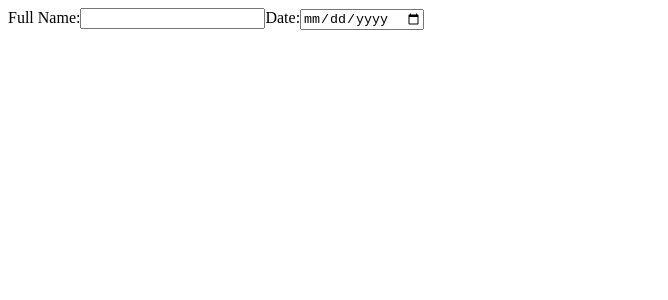
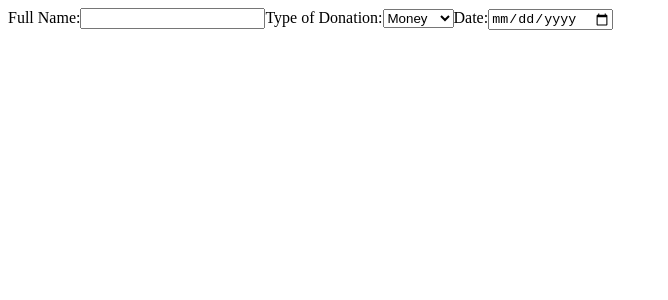
Before and after one commit to patelkvraj/animal-aid-inventory-react-app, a React (Create React App) app: page / in a window 1280 px wide. Shown: the top 300 px of the page, without its empty margins (0-668 px from the left). Built offline with nearby package versions, Linux system fonts and the light colour scheme.

Commit message:
Add donation type selection to DonationForm component.

```diff
--- a/src/DonationForm.js
+++ b/src/DonationForm.js
@@ -20,6 +20,21 @@ function DonationForm() {
           onChange={handleChange}
         />
       </label>
+
+      <label>
+        Type of Donation:
+        <select
+          name="donationType"
+          value={inputs.donationType || "Money"}
+          onChange={handleChange}
+        >
+          <option value="Money">Money</option>
+          <option value="Food">Food</option>
+          <option value="Clothing">Clothing</option>
+          <option value="Other">Other</option>
+        </select>
+      </label>
+
       <label>
         Date:
         <input
```
